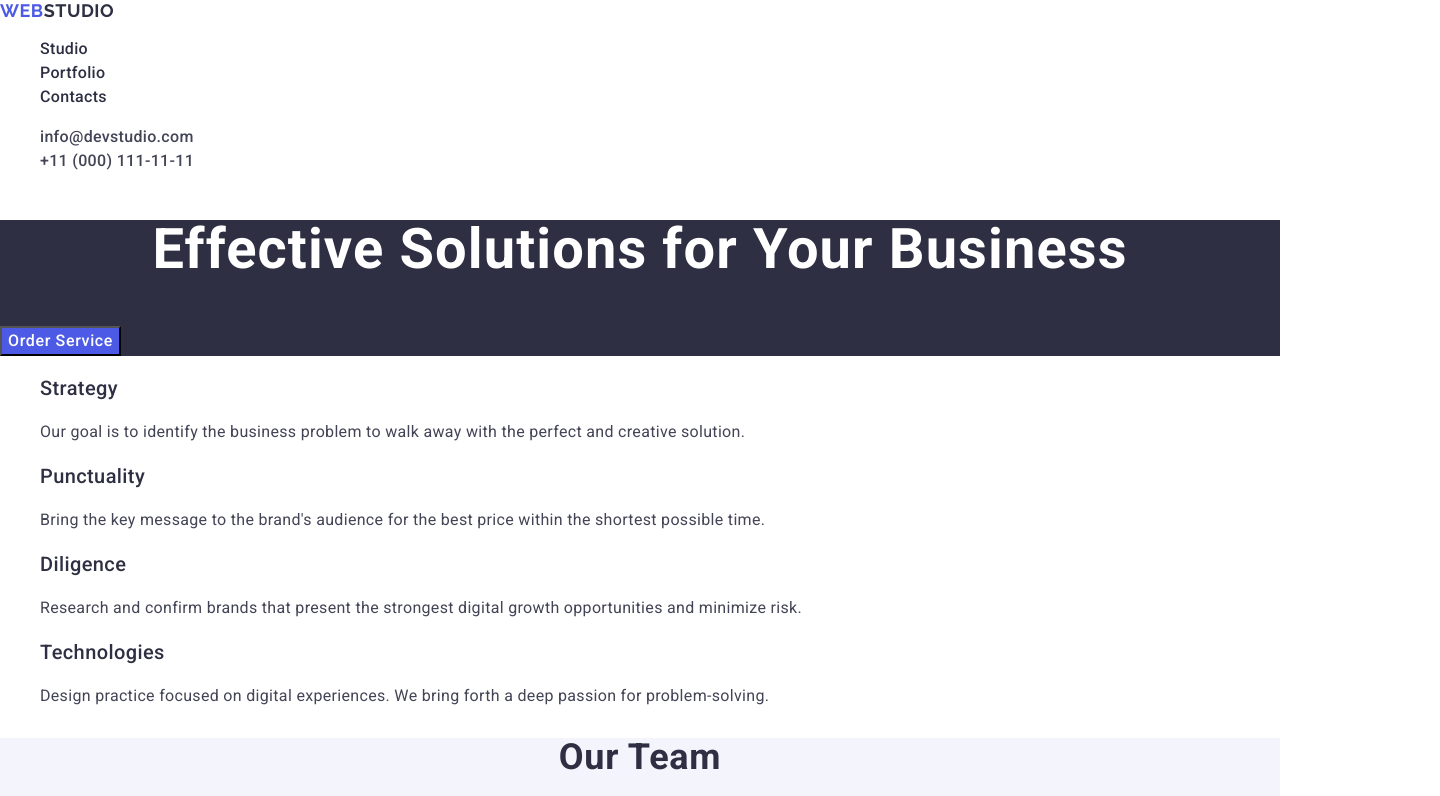
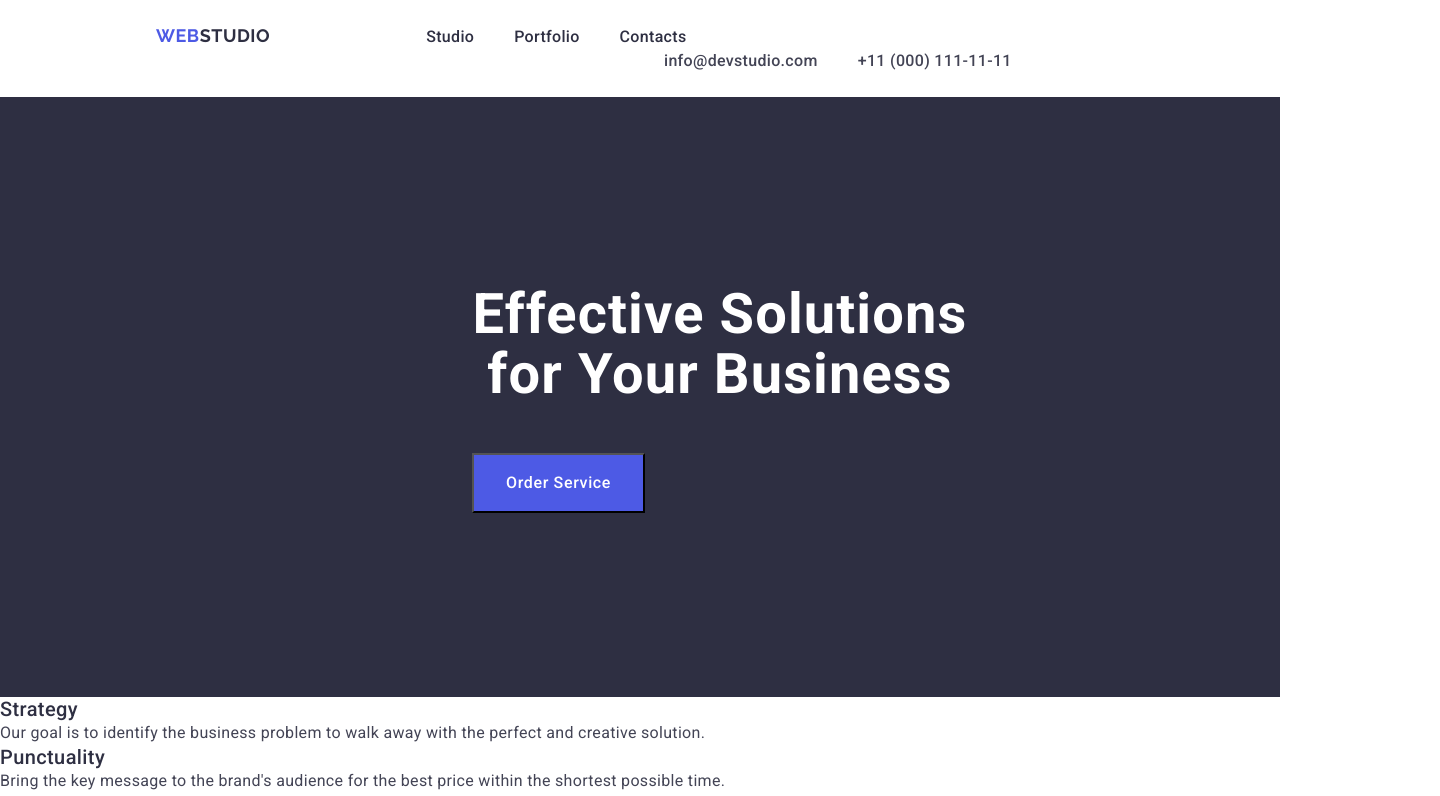
Before and after one commit to MarinaSanM/goit-markup-hw-03, a plain HTML site: page index.html in a window 1280 px wide. Shown: the top 796 px of the page, 1440 px wide, since content can reach past the window. Drawn offline with nearby package versions, Linux system fonts and the light colour scheme.

Commit message:
hw3_header

```diff
--- a/css/styles.css
+++ b/css/styles.css
@@ -5,6 +5,14 @@ body {
     background-color: #FFFFFF;
     font-size: 16px;
     color: #434455;
+    max-width: 1440px;
+}
+
+* {
+    margin-top: 0;
+    margin-bottom: 0;
+    list-style-type: none;
+    box-sizing: border-box;
 }
 
 li {
@@ -15,7 +23,54 @@ a {
     text-decoration: none;
 }
 
+
+/***
+    h1,
+    h2,
+    h3,
+    p {
+        margin-top: 0;
+        margin-bottom: 0;
+    }
+***/
+
+ul {
+    margin-top: 0;
+    margin-bottom: 0;
+    padding-left: 0;
+    list-style-type: none;
+}
+
 /*======Header section======*/
+
+.conteiner {
+    display: block;
+    min-width: 1440px;
+    padding-top: 24px;
+    padding-bottom: 24px;
+
+}
+
+/*.header-box {
+    display: inline-block;
+    border-bottom: 1px solid #E7E9FC;
+    padding: 0 156px;
+}*/
+
+.logo {
+    /*margin-left: 156px;*/
+    display: inline-flex;
+    height: 24px;
+    align-items: center;
+    flex-shrink: 0;
+}
+
+.nav-list {
+    margin-left: 76px;
+    display: inline-flex;
+    /*align-items: flex-start;*/
+    gap: 40px;
+}
 
 .nav-web {
     font-family: "Raleway", sans-serif;
@@ -25,6 +80,7 @@ a {
     line-height: 1.17;
     letter-spacing: 0.03em;
     text-transform: uppercase;
+    padding-left: 156px;
 }
 
 .nav-logo {
@@ -53,6 +109,13 @@ address {
     font-style: normal;
 }
 
+.contacts-list {
+    box-sizing: border-box;
+    display: inline-flex;
+    margin-left: 332px;
+    gap: 40px;
+}
+
 .contacts-list-item-link {
     color: #434455;
     font-weight: 500;
@@ -72,13 +135,17 @@ address {
     color: #2E2F42;
 }
 
-.section_one {
+.conteiner_section_one {
     background-color: #2E2F42;
+    max-width: 1440px;
+    height: 600px;
+    padding: 188px 472px 188px 472px;
 }
 
 .section-caption {
     color: #FFFFFF;
     text-align: center;
+    width: 496px;
     font-size: 56px;
     font-weight: 700;
     line-height: 1.07;
@@ -88,12 +155,17 @@ address {
 .main-button {
     background-color: #4D5AE5;
     color: #FFF;
+    display: flex;
+    padding: 16px 32px;
+    align-items: flex-start;
+    gap: 10px;
     /* Button Text */
     font-size: 16px;
     font-weight: 500;
     line-height: 1.5;
     letter-spacing: 0.04em;
     cursor: pointer;
+    margin-top: 48px;
 
 }
 
--- a/index.html
+++ b/index.html
@@ -21,11 +21,13 @@
 
     <!--Header section-->
 
-    <header class="header">
+    <header>
+        <div class="conteiner">
             <nav class="nav">
-
+                <div class="logo">
                     <a class="nav-web" href="./index.html">Web<span class="nav-logo">Studio</span></a>
-
+                </div>
+                <div class="nav-list">
                     <ul class="nav-list">
                         <li class="nav-link">
                             <a class="nav-link-item" href="./index.html">Studio</a>
@@ -37,9 +39,11 @@
                             <a class="nav-link-item" href="">Contacts</a>
                         </li>
                     </ul>
+                </div>
             </nav>
 
             <address class="contacts">
+                <div class="contacts-list">
                     <ul class="contacts-list">
                         <li class="contacts-list-item">
                             <a class="contacts-list-item-link" href="mailto:info@devstudio.com">info@devstudio.com</a>
@@ -48,16 +52,20 @@
                             <a class="contacts-list-item-link" href="tel:+110001111111">+11 (000) 111-11-11</a>
                         </li>
                     </ul>
+                </div>
             </address>
+        </div>
     </header>
     <!--Main section-->
     <main class="main">
         <!--Section 1 main-->
         <section class="section_one">
+            <div class="conteiner_section_one">
                 <h1 class="section-caption">Effective Solutions
                     for Your Business
                 </h1>
                 <button class="main-button" type="button">Order Service</button>
+            </div>
         </section>
 
         <!--Section 2 our means-->
```
Lines whose indentation alone changed are shown as unchanged.
